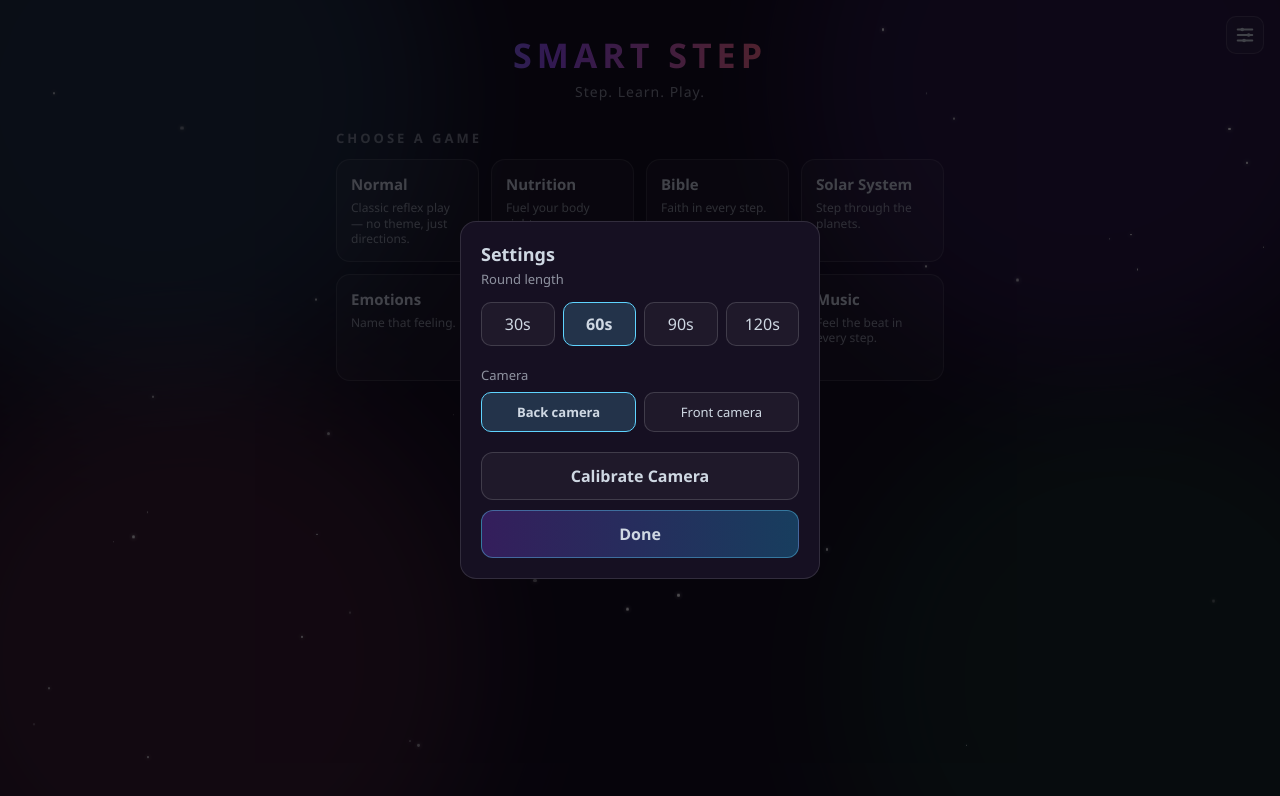
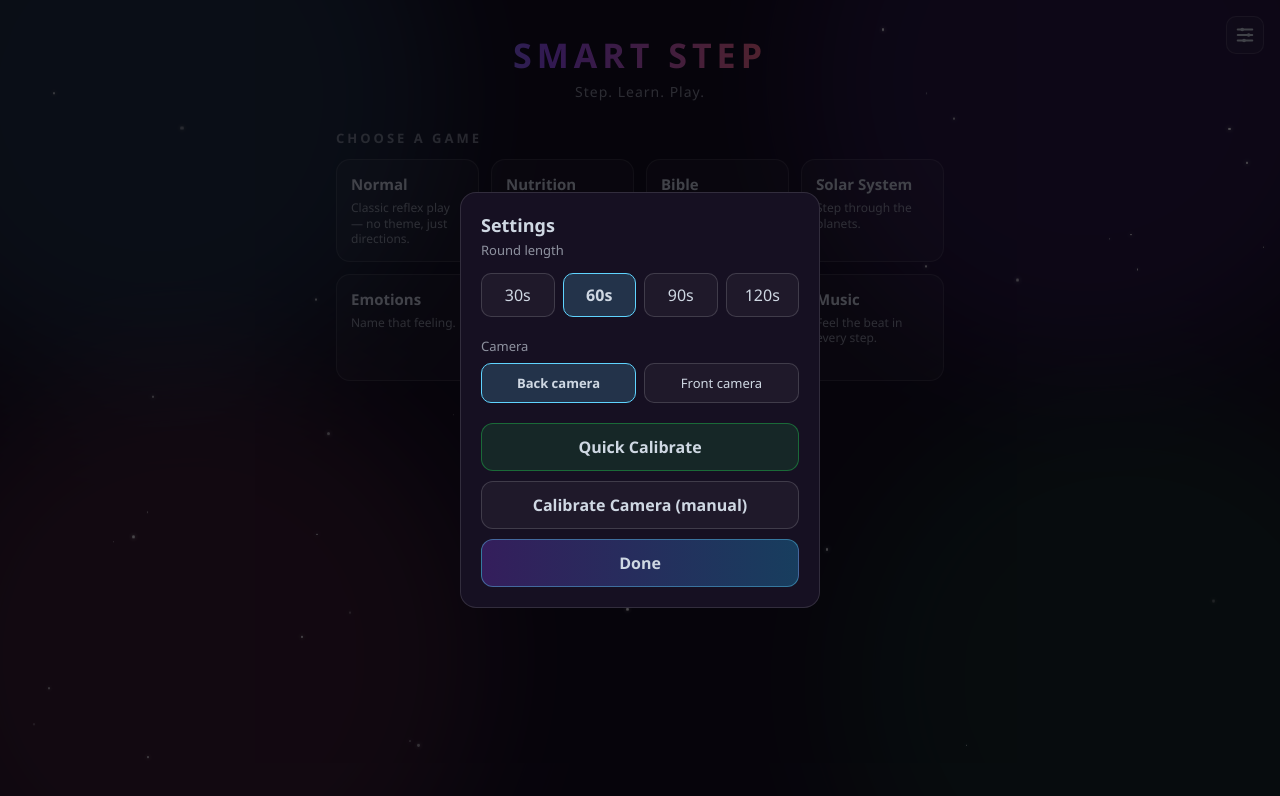
Before and after one commit to Nqobileee/Foot-Tile-Color-Detector, a React (Vite) app: page / in a window 1280 px wide. Both pictures are taken after a click on the button "Settings". Shown: the top 796 px of the page. Built offline with nearby package versions, Linux system fonts and the light colour scheme.

Commit message:
Add autoCalibrate prop to CVOverlay component for enhanced calibration control

```diff
--- a/src/App.jsx
+++ b/src/App.jsx
@@ -34,6 +34,7 @@ export default function App() {
   const [highScores, setHighScores] = useState(() => loadHighScores());
   const [calibration, setCalibration] = useState(() => loadCalibration());
   const [facingMode, setFacingMode] = useState(() => loadFacingMode());
+  const [autoCalibrate, setAutoCalibrate] = useState(false);
   const [lastResult, setLastResult] = useState(null); // { score, isNewHighScore }
   const engineRef = useRef(null);
   const capturesRef = useRef([]); // { blob, label, timestamp }[] — collected during play, for training
@@ -58,6 +59,13 @@ export default function App() {
 
   function handleCalibrate() {
     setSettingsOpen(false);
+    setAutoCalibrate(false);
+    setPhase('calibrating');
+  }
+
+  function handleQuickCalibrate() {
+    setSettingsOpen(false);
+    setAutoCalibrate(true);
     setPhase('calibrating');
   }
 
@@ -72,6 +80,7 @@ export default function App() {
   }
 
   function handleDoneCalibrating() {
+    setAutoCalibrate(false);
     setPhase('home');
   }
 
@@ -167,6 +176,7 @@ export default function App() {
           calibration={calibration}
           onChangeCalibration={handleChangeCalibration}
           facingMode={facingMode}
+          autoCalibrate={autoCalibrate}
           style={
             phase === 'calibrating'
               ? { flex: '1 1 auto', minHeight: 0 }
@@ -193,6 +203,7 @@ export default function App() {
           facingMode={facingMode}
           onChangeFacingMode={handleChangeFacingMode}
           onCalibrate={handleCalibrate}
+          onQuickCalibrate={handleQuickCalibrate}
           onClose={() => setSettingsOpen(false)}
         />
       )}
--- a/src/input/cvInput/CVOverlay.jsx
+++ b/src/input/cvInput/CVOverlay.jsx
@@ -35,6 +35,7 @@ export default function CVOverlay({
   calibration = defaultZoneCalibration(),
   onChangeCalibration,
   facingMode = 'environment',
+  autoCalibrate = false,
 }) {
   const videoRef = useRef(null);
   const canvasRef = useRef(null);
@@ -121,7 +122,6 @@ export default function CVOverlay({
       }
 
       const zoneDetector = createZoneDetector(captureAndJudge);
-      setStatus('Tracking — step on a zone.');
 
       async function loop() {
         if (cancelled) return;
@@ -132,6 +132,20 @@ export default function CVOverlay({
         raf = requestAnimationFrame(loop);
       }
       raf = requestAnimationFrame(loop);
+
+      if (autoCalibrate) {
+        // Quick Calibrate: one tap in Settings, no manual review. Give the
+        // camera a moment to auto-focus/expose before sampling colors.
+        setStatus('Quick calibrating…');
+        await new Promise((res) => setTimeout(res, 500));
+        if (cancelled) return;
+        calibrateEmptyMat();
+        setTimeout(() => {
+          if (!cancelled) onDoneCalibrating?.();
+        }, 900);
+      } else {
+        setStatus('Tracking — step on a zone.');
+      }
     }
 
     start().catch((err) => setStatus('Camera/model error: ' + err.message));
@@ -141,7 +155,7 @@ export default function CVOverlay({
       cancelAnimationFrame(raf);
       stream?.getTracks().forEach((t) => t.stop());
     };
-  }, [judgeLane, facingMode]);
+  }, [judgeLane, facingMode, autoCalibrate]);
 
   return (
     <div style={{ display: 'flex', flexDirection: 'column', width: '100%', maxWidth: 640, margin: '0 auto', ...style }}>
@@ -163,26 +177,28 @@ export default function CVOverlay({
         <p style={{ fontSize: 13, opacity: 0.8, margin: '0 0 6px' }}>{status}</p>
 
         <div style={{ display: 'flex', justifyContent: 'space-between', alignItems: 'center', gap: 8 }}>
-          {calibrating ? (
+          {autoCalibrate ? (
+            <strong style={{ fontSize: 13 }}>Quick calibrating — no taps needed…</strong>
+          ) : calibrating ? (
             <strong style={{ fontSize: 13 }}>Calibrate the zones, then hit Done</strong>
           ) : (
             <button type="button" onClick={() => setPanelOpen((v) => !v)} style={{ fontSize: 12 }}>
               {panelOpen ? 'Hide' : 'Recalibrate'} zones
             </button>
           )}
-          {panelVisible && (
+          {panelVisible && !autoCalibrate && (
             <button type="button" onClick={resetAll} style={{ fontSize: 12 }}>
               Reset
             </button>
           )}
-          {calibrating && (
+          {calibrating && !autoCalibrate && (
             <button type="button" onClick={onDoneCalibrating} style={{ fontSize: 13, fontWeight: 700 }}>
               Done
             </button>
           )}
         </div>
 
-        {panelVisible && (
+        {panelVisible && !autoCalibrate && (
           <div style={{ marginTop: 8 }}>
             <button type="button" onClick={calibrateEmptyMat} style={{ fontSize: 13, fontWeight: 700, marginBottom: 8, width: '100%' }}>
               Auto-detect zones (empty mat)
--- a/src/ui/SettingsPanel.jsx
+++ b/src/ui/SettingsPanel.jsx
@@ -4,7 +4,15 @@ const CAMERAS = [
   { value: 'user', label: 'Front camera' },
 ];
 
-export default function SettingsPanel({ durationSec, onChangeDuration, facingMode, onChangeFacingMode, onCalibrate, onClose }) {
+export default function SettingsPanel({
+  durationSec,
+  onChangeDuration,
+  facingMode,
+  onChangeFacingMode,
+  onCalibrate,
+  onQuickCalibrate,
+  onClose,
+}) {
   return (
     <div
       onClick={onClose}
@@ -85,6 +93,24 @@ export default function SettingsPanel({ durationSec, onChangeDuration, facingMod
 
         <button
           type="button"
+          onClick={onQuickCalibrate}
+          style={{
+            display: 'block',
+            width: '100%',
+            padding: '12px',
+            borderRadius: 12,
+            border: '1px solid rgba(31,174,74,0.5)',
+            background: 'rgba(31,174,74,0.15)',
+            fontWeight: 700,
+            cursor: 'pointer',
+            marginBottom: 10,
+          }}
+        >
+          Quick Calibrate
+        </button>
+
+        <button
+          type="button"
           onClick={onCalibrate}
           style={{
             display: 'block',
@@ -98,7 +124,7 @@ export default function SettingsPanel({ durationSec, onChangeDuration, facingMod
             marginBottom: 10,
           }}
         >
-          Calibrate Camera
+          Calibrate Camera (manual)
         </button>
 
         <button
```
